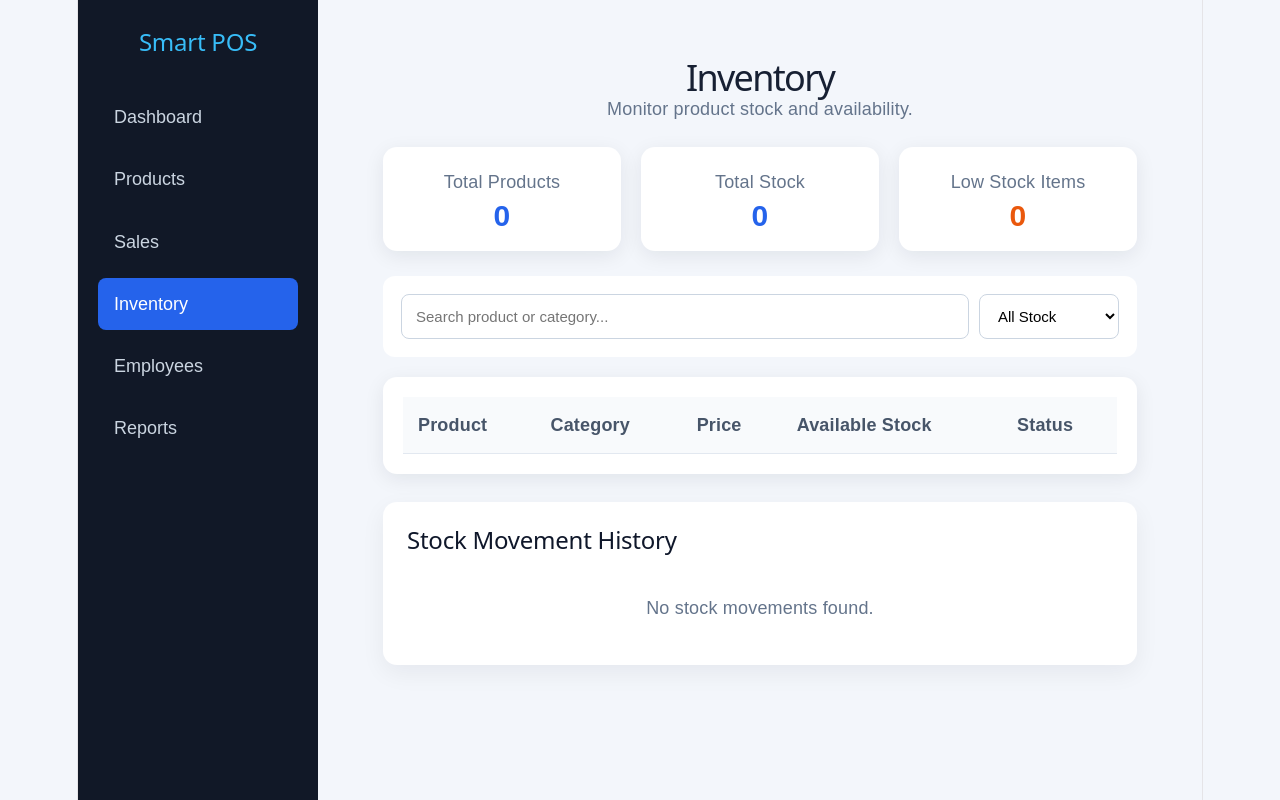
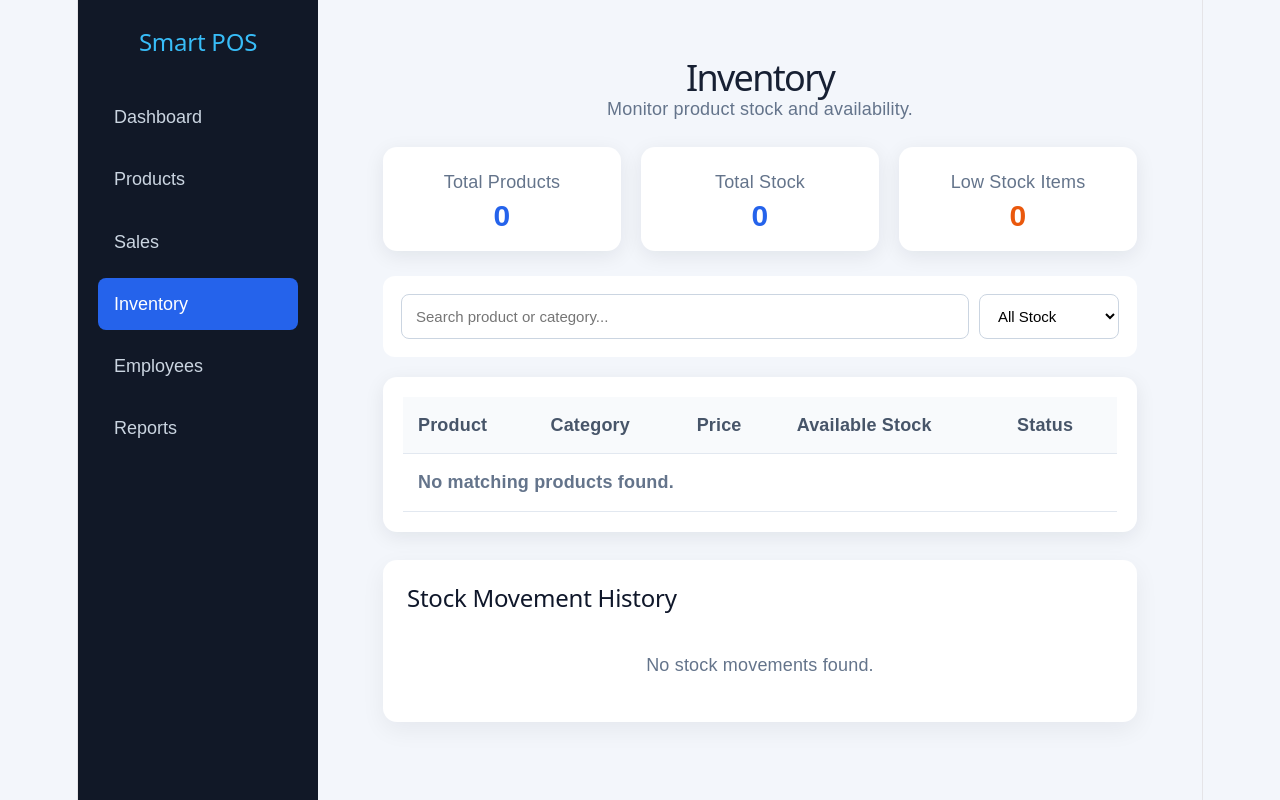
Before and after one commit to kashifmirza11/smart-retail-pos, a React (Vite) app: page / in a window 1280 px wide. Both pictures are taken after a click on the button "Inventory". Built offline with nearby package versions, Linux system fonts and the light colour scheme.

Commit message:
Improve inventory search and stock filtering

```diff
--- a/src/Inventory.css
+++ b/src/Inventory.css
@@ -237,3 +237,9 @@
 .inventory-search select:focus {
   border-color: #2563eb;
 }
+.no-inventory-results {
+  padding: 35px 20px;
+  text-align: center;
+  color: #64748b;
+  font-weight: 600;
+}
--- a/src/Inventory.jsx
+++ b/src/Inventory.jsx
@@ -121,9 +121,15 @@ const handleExportHistory = () => {
           <option value="Low Stock">Low Stock</option>
           <option value="In Stock">In Stock</option>
         </select>
-        {inventorySearch && (
-          <button type="button" onClick={() => setInventorySearch("")}>
-            Clear
+        {(inventorySearch || stockFilter !== "All Stock") && (
+          <button
+            type="button"
+            onClick={() => {
+              setInventorySearch("");
+              setStockFilter("All Stock");
+            }}
+          >
+            Clear Filters
           </button>
         )}
       </div>
@@ -140,7 +146,14 @@ const handleExportHistory = () => {
           </thead>
 
           <tbody>
-            {filteredProducts.map((product) => (
+            {filteredProducts.length === 0 ? (
+              <tr>
+                <td colSpan="5" className="no-inventory-results">
+                  No matching products found.
+                </td>
+              </tr>
+            ) : (
+              filteredProducts.map((product) => (
                 <tr key={product.id}>
                   <td>{product.name}</td>
                   <td>{product.category}</td>
@@ -158,7 +171,8 @@ const handleExportHistory = () => {
                     </span>
                   </td>
                 </tr>
-            ))}
+              ))
+            )}
           </tbody>
         </table>
       </div>
```
Lines whose indentation alone changed are shown as unchanged.
